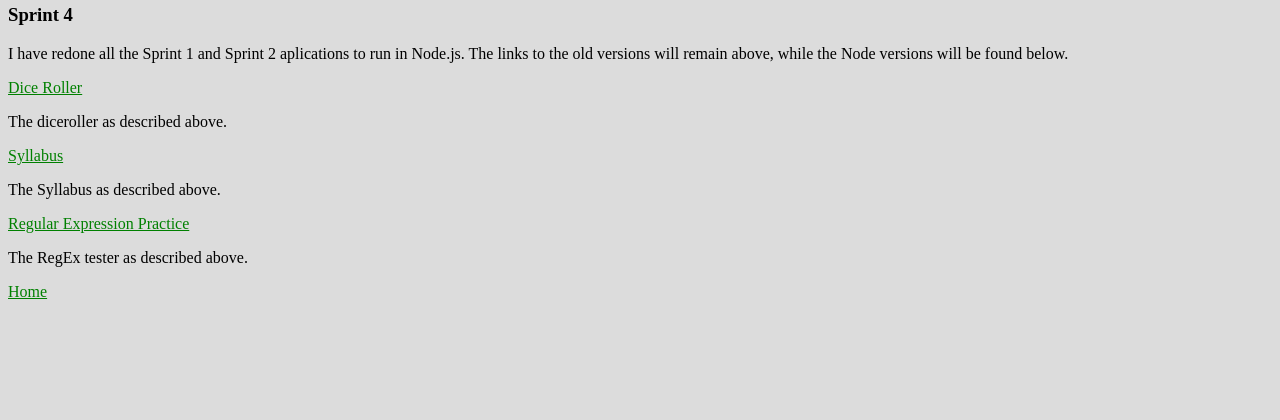
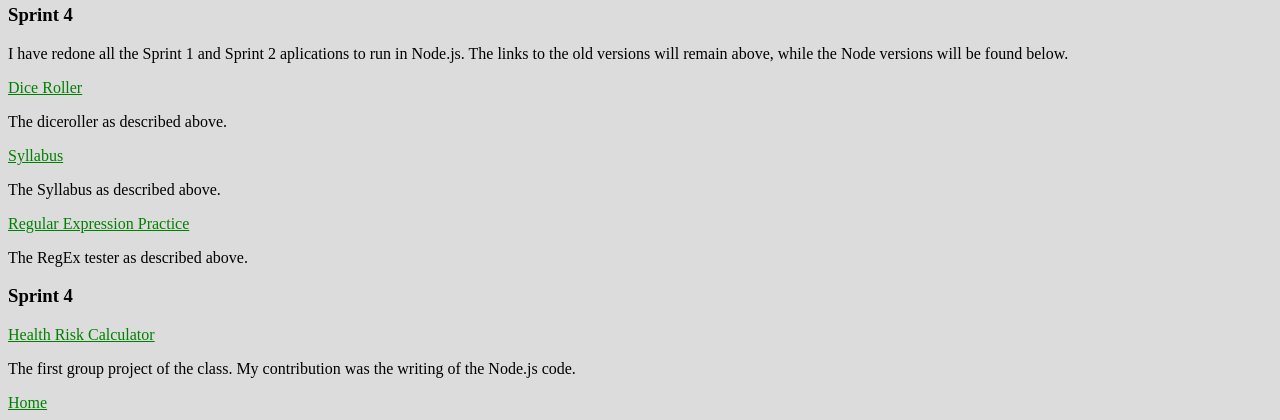
Before and after one commit to ErikLMeyer/CPSC_44000EM, a Node server app: page / in a window 1280 px wide. Shown: the part 869-1289 px from the top of the page. Before the commit the page ends 1168 px from the top, so only its background shows below. Run offline with Node 20, Linux system fonts and the light colour scheme; some libraries are stand-ins or nearby versions.

Commit message:
Added link
Goes to Sprint 4

```diff
--- a/views/portfolio.handlebars
+++ b/views/portfolio.handlebars
@@ -43,4 +43,7 @@
     <p>The Syllabus as described above.</p>
     <a href="/regex" title="RegExp Tester"> Regular Expression Practice</a>
     <p>The RegEx tester as described above.</p>
+    <h3>Sprint 4</h3>
+    <a href="https://health-calculator.azurewebsites.net/" title="Health Calculator">Health Risk Calculator</a>
+    <p>The first group project of the class. My contribution was the writing of the Node.js code.</p>
 </body>
```
